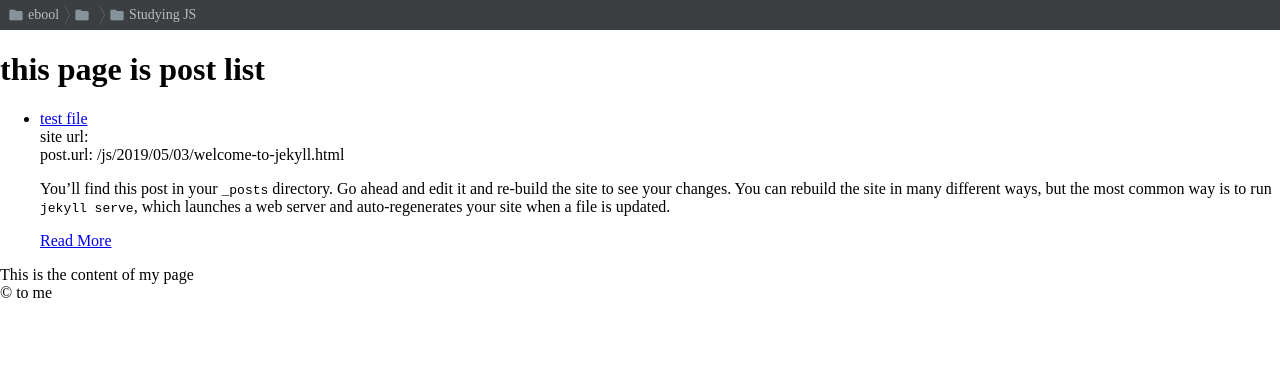
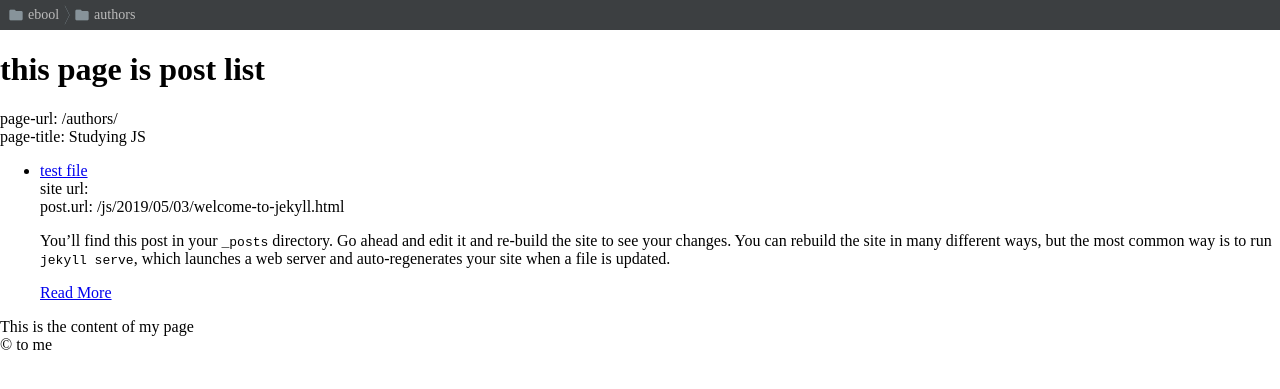
Before and after one commit to ebool/ebool.github.io-pre, a Jekyll site: the page built from authors/index.md, in a window 1280 px wide. Shown: the top 389 px of the page. Built offline with Jekyll 4.4.1, drawn with Linux system fonts in a browser that asks for light colours.

Commit message:
url에 따른 path 추가

```diff
--- a/_includes/toolbar.html
+++ b/_includes/toolbar.html
@@ -3,14 +3,17 @@
     <span class="material-icons icon mr4">folder</span>
     <div>{{site.username}}</div>
   </div>
-  <img src="/assets/ic-img/right-arrow.png" class="ic-right">
-  <div class="flex">
-    <span class="material-icons icon mr4">folder</span>
-    <div>{{page.collection}}</div>
-  </div>
-  <img src="/assets/ic-img/right-arrow.png" class="ic-right">
-  <div class="flex">
-    <span class="material-icons icon mr4">folder</span>
-    <div>{{page.title}}</div>
-  </div>
+  {% assign paths = page.url | split: "/" %}
+  {% for path in paths %}
+    {% if path.size > 0 %}
+    <img src="/assets/ic-img/right-arrow.png" class="ic-right">
+    <div class="flex">
+      <span class="material-icons icon mr4">folder</span>
+      <div>{{path}}</div>
+    </div>
+    {% endif %}
+  {% endfor %}
 </header>
+<script>
+
+</script>
--- a/_layouts/post-list.html
+++ b/_layouts/post-list.html
@@ -8,6 +8,8 @@
   <h1>
     this page is post list
   </h1>
+  <div>page-url: {{page.url}}</div>
+  <div>page-title: {{page.title}}</div>
   <div>
     {% for post in site.posts %}
     <ul>
```
Also changed, not shown: authors/index.md (renamed from js/index.md).
